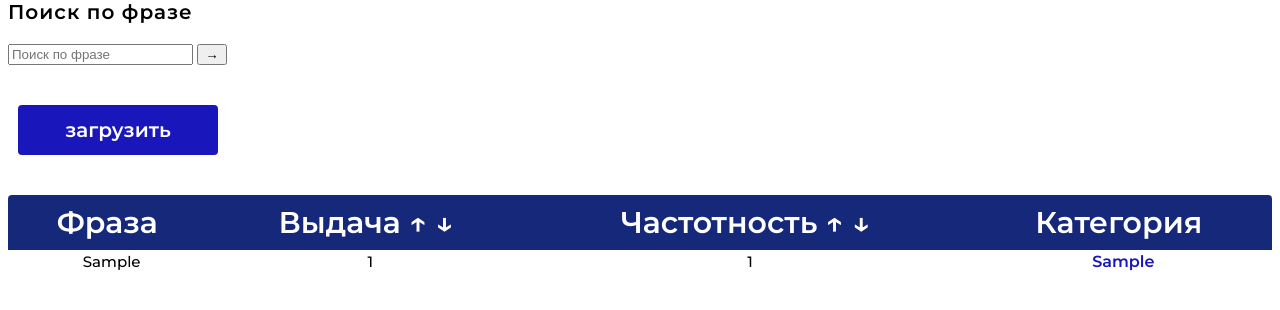
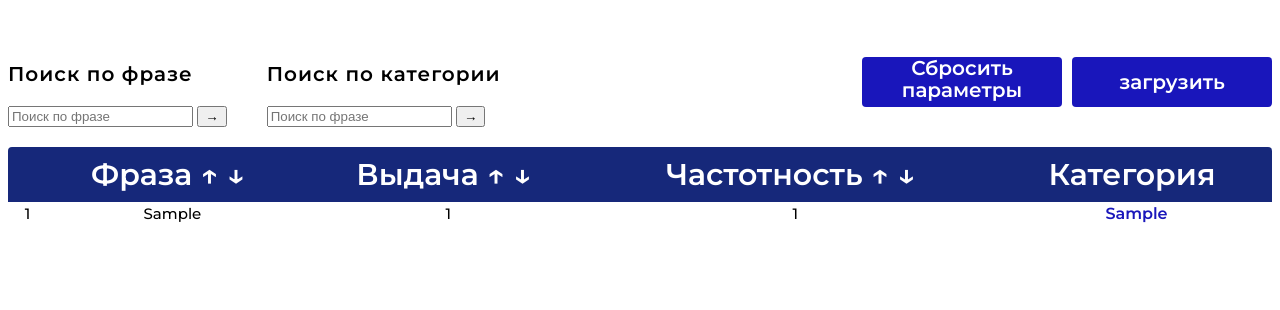
Before and after one commit to seeski/starter, a Django app: page /staff/wb/phrases/ in a window 1280 px wide. Shown: the part 95-405 px from the top of the page. Run offline with Django 4.2, Linux system fonts and the light colour scheme; tables that the repository leaves empty hold one stand-in row (values such as "Sample post"); parts of the project's set-up code (start-up, migrations or seed data) failed here and were passed over.

Commit message:
Finished and added some elements to the table with a million queries

```diff
--- a/starter_expert/starter/wb/templates/wb/all_phrases.html
+++ b/starter_expert/starter/wb/templates/wb/all_phrases.html
@@ -13,24 +13,38 @@
     <a href="{% url 'wb_seo_phrases' %}">Фразы</a>
     <a href="{% url 'wb_indexer' %}">NMID'и</a>
 </nav>
-    <div class="topic">
-        <form action="{% url 'wb_phrases' %}?{{ url }}" method="GET" class="nmid-form">
-            <h3 class="form-title">Поиск по фразе</h3>
-            <label class="input-file">
-                <input type="text" name="search" placeholder="Поиск по фразе" value="{% if search %}{{ search }}{% endif %}" class="search-text">
-                <input type="submit" value="&#8594;" class="search-btn">
-            </label>
+</br>
+</br>
+</br>
+    <div style="display: flex; align-items: flex-end; justify-content: space-between;">
+        <form action="{% url 'wb_phrases' %}?{{ url }}" method="GET" style="display: flex;">
+            <div style="padding-right: 40px">
+              <h3 class="form-title">Поиск по фразе</h3>
+              <label class="input-file">
+                  <input type="text" name="search_phrase" placeholder="Поиск по фразе" value="{% if search_phrase %}{{ search_phrase }}{% endif %}" class="search-text">
+                  <input type="submit" value="&#8594;" class="search-btn">
+              </label>
+            </div>
+            <div>
+              <h3 class="form-title">Поиск по категории</h3>
+              <label class="input-file">
+                  <input type="text" name="search_category" placeholder="Поиск по фразе" value="{% if search_category %}{{ search_category }}{% endif %}" class="search-text">
+                  <input type="submit" value="&#8594;" class="search-btn">
+              </label>
+            </div>
         </form>
-        <form action="{% url 'wb_download_phrases' %}?{{ url }}" enctype="multipart/form-data" method="POST">
+        <form action="{% url 'wb_download_phrases' %}?{{ url }}" enctype="multipart/form-data" method="POST" style="display: flex;">
           {% csrf_token %}
+          <a href="{% url 'wb_phrases' %}" class="submit-btn">Сбросить параметры</a>
           <input type="submit" value="загрузить" class="submit-btn">
         </form>
     </div>
     <table>
     <thead>
     <tr>
-        <th scope="col"><a style="color: white" href="{% url 'wb_phrases' %}">Фраза </a></th>
-        <th scope="col"><a style="color: white" href="{% url 'wb_phrases' %}">Выдача </a><a style="color: white" href="{% url 'wb_phrases' %}?{{ url }}&sorted_by=-req_depth">↑</a> <a style="color: white" href="{% url 'wb_phrases' %}?{{ url }}&sorted_by=req_depth">↓</a></th>
+        <th scope="col"></th>
+        <th scope="col">Фраза <a style="color: white" href="{% url 'wb_phrases' %}?{{ url }}&sorted_by=phrase">↑ </a><a style="color: white" href="{% url 'wb_phrases' %}?{{ url }}&sorted_by=-phrase">↓ </a></th>
+        <th scope="col">Выдача <a style="color: white" href="{% url 'wb_phrases' %}?{{ url }}&sorted_by=-req_depth">↑</a> <a style="color: white" href="{% url 'wb_phrases' %}?{{ url }}&sorted_by=req_depth">↓</a></th>
         <th scope="col">Частотность <a style="color: white" href="{% url 'wb_phrases' %}?{{ url }}&sorted_by=-frequency">↑</a> <a style="color: white" href="{% url 'wb_phrases' %}?{{ url }}&sorted_by=frequency">↓</a></th>
         <th scope="col">Категория</th>
     </tr>
@@ -38,10 +52,11 @@
     <tbody>
     {% for phrase in phrases %}
     <tr>
+        <td>{{ forloop.counter|add:start_number  }}</td>
         <td>{{ phrase.phrase }}</td>
         <td>{{ phrase.req_depth }}</td>
         <td>{{ phrase.frequency }}</td>
-        <td><a style="font-size: 16px" href="{% url 'wb_phrases' %}?{{ url }}&category={{ phrase.priority_cat }}">{% if phrase.priority_cat != "" %}{{ phrase.priority_cat }}{% else %}Нет{% endif %}</a></td>
+        <td><a style="font-size: 16px" href="{% url 'wb_phrases' %}?category={{ phrase.priority_cat }}">{% if phrase.priority_cat != "" %}{{ phrase.priority_cat }}{% else %}Нет{% endif %}</a></td>
     </tr>
     {% endfor %}
     </tbody>
--- a/starter_expert/starter/wb/utils.py
+++ b/starter_expert/starter/wb/utils.py
@@ -944,7 +944,8 @@ def get_filter_and_sorted_context(request):
     filter_context = {}
     sorted_by = request.GET.get("sorted_by")
     category = request.GET.get("category")
-    search_text = request.GET.get("search")
+    search_phrase = request.GET.get("search_phrase")
+    search_category = request.GET.get("search_category")
 
     if sorted_by is not None:
         sorted_context.extend(sorted_by.replace(" ", "").split(','))
@@ -952,8 +953,11 @@ def get_filter_and_sorted_context(request):
     if category is not None:
         filter_context['priority_cat'] = category
 
-    if search_text is not None:
-        filter_context['phrase__icontains'] = search_text
+    if search_phrase is not None:
+        filter_context['phrase__icontains'] = search_phrase
+
+    if search_category is not None:
+        filter_context['priority_cat__icontains'] = search_category
 
     return sorted_context, filter_context
 
--- a/starter_expert/starter/wb/views.py
+++ b/starter_expert/starter/wb/views.py
@@ -226,7 +226,7 @@ class AllPhrasesView(ListView):
     model = Phrase
     template_name = 'wb/all_phrases.html'
     context_object_name = 'phrases'
-    paginate_by = 500
+    paginate_by = 1000
 
     def get_queryset(self):
         sorted_context, filter_context = utils.get_filter_and_sorted_context(self.request)
@@ -240,10 +240,14 @@ class AllPhrasesView(ListView):
                 get_queries.append("%s=%s" % (key, self.request.GET.get(key)))
 
         url = "&".join(get_queries)
-        search = self.request.GET.get('search')
+        search_phrase = self.request.GET.get('search_phrase')
+        search_category = self.request.GET.get('search_category')
         context['url'] = url
-        context['search'] = search
+        context['search_phrase'] = search_phrase
+        context['search_category'] = search_category
+        context['start_number'] = (context['page_obj'].number - 1) * self.paginate_by
         return context
+
 
 def download_phrases_table(request):
     sorted_context, filter_context = utils.get_filter_and_sorted_context(request)
```
